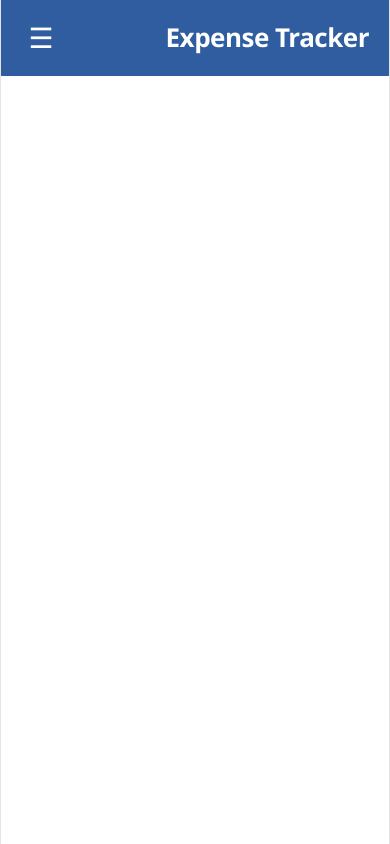
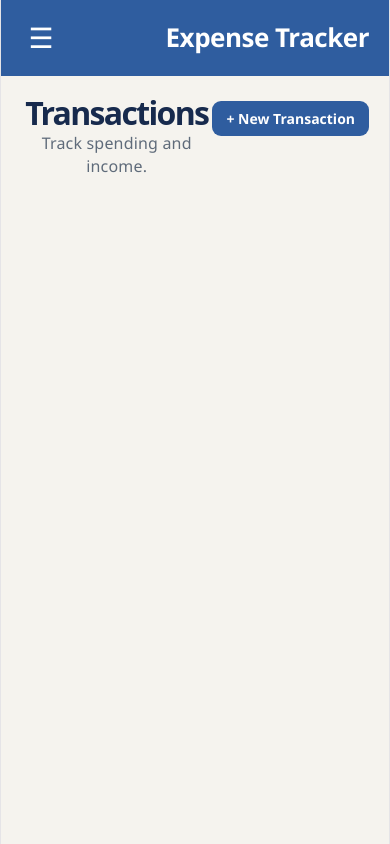
Before and after one commit to alyssanovelli/expense-tracker, a React (Vite) app: page /transactions in a window 390 px wide. Built offline with nearby package versions, Linux system fonts and the light colour scheme.

Commit message:
New transaction form

```diff
--- a/src/App.jsx
+++ b/src/App.jsx
@@ -1,9 +1,7 @@
+import { Outlet } from "react-router-dom";
 
-import Sidebar from "./components/sidebar";
 function App() {
-  return (
-    <Sidebar />
-  );
+    return <Outlet />;
 }
 
 export default App;
--- a/src/components/sidebar.jsx
+++ b/src/components/sidebar.jsx
@@ -26,7 +26,7 @@ function Sidebar() {
 
         {isOpen && (
             <div
-                className="sidebar=overlay"
+                className="sidebar-overlay"
                 onClick={closeMenu}
             ></div>
         )}
--- a/src/pages/Dashboard.jsx
+++ b/src/pages/Dashboard.jsx
@@ -8,3 +8,4 @@ function Dashboard() {
         </div>
     );
 }
+export default Dashboard
--- /dev/null
+++ b/src/pages/Transactions.css
@@ -0,0 +1,183 @@
+body {
+    margin: 0;
+    font-family: 'Segoe UI', sans-serif;
+    background-color: #f5f3ee;
+    color: #172a4d;
+}
+.transactions-page {
+    min-height: 100vh;
+    background-color: #f5f3ee
+}
+
+.transactions-main {
+    margin-left: 220px;
+    padding: 45px;
+}
+
+.header-transactions {
+    display: flex;
+    justify-content: space-between;
+    align-items: flex-start;
+    width: 100%;
+    margin-bottom: 35px;
+}
+
+.header-transactions h1 {
+    margin: 0;
+    font-size: 32px;
+    font-weight: 700;
+    color: #172a4d;
+}
+.header-transactions p {
+    margin: 8px 0 0;
+    color: #5f6b7a;
+    font-size: 16px;
+}
+
+.new-transaction-btn {
+    width: fit-content !important;
+    min-width: 0;
+    max-width: max-content;
+    flex: 0 0 auto;
+
+    margin: 0 0 0 auto;
+    padding: 8px 14px;
+
+    background-color: #2f5d9f;
+    color: white;
+    border: none;
+    border-radius: 9px;
+
+    font-family: 'Segoe UI', sans-serif;
+    font-size: 14px;
+    font-weight: 600;
+
+    cursor: pointer;
+    transition:
+        background-color 0.2s ease
+        transform 0.15s ease;
+}
+
+.new-transaction-btn:active {
+    transform: scale(0.97);
+}
+
+.new-transaction-btn:hover {
+    background-color: #244b82;
+}
+
+.transaction-card {
+    background-color: white;
+    border-radius: 18px;
+    padding: 30px;
+    max-width: 700px;
+    box-sizing: border-box;
+
+    animation: formOpen 0.25s ease-out;
+}
+
+.transaction-card.closing {
+    animation: formClose 0.2s ease-in forwards;
+}
+
+@keyframes formOpen {
+    from {
+        opacity: 0;
+        transform: translateY(-10px);
+    }
+
+    to{
+        opacity: 1;
+        transform: translateY(0);
+    }
+}
+
+@keyframes formClose {
+    from {
+        opacity: 1;
+        transform: translateY(0);
+    }
+
+    to {
+        opacity: 0;
+        transform: translateY(-10px);
+    }
+}
+
+.transaction-card h2 {
+    margin-top: 0;
+    color: #172a4d;
+    margin-bottom: 25px;
+    font-size: 22px;
+}
+
+.transaction-card form {
+    display: flex;
+    flex-direction: column;
+    gap: 10px;
+}
+
+.transaction-card label {
+    color: #172a4d;
+    font-size: 15px;
+    font-weight: 600;
+    margin-top: 8px;
+}
+
+.transaction-card input,
+.transaction-card select {
+    width: 100%;
+    box-sizing: border-box;
+    padding: 13px 15px;
+    border: 1px solid #d8dce3;
+    border-radius: 10px;
+    background-color: #f5f3ee;
+    color: #172a4d;
+    font-family: 'Segoe UI', sans-serif;
+    font-size: 15px;
+    outline: none;
+}
+
+.transaction-card input:focus,
+.transaction-card select:focus {
+    border-color: #2f5d9f;
+}
+
+.transaction-card button[type="submit"] {
+    margin-top: 20px;
+    padding: 14px;
+    border: none;
+    border-radius: 12px;
+    background-color: #2f5d9f;
+    color: white;
+    font-family: 'Segoe UI', sans-serif;
+    font-size: 16px;
+    font-weight: 600;
+    cursor: pointer;
+}
+
+.transaction-card button[type="submit"]:hover {
+    background-color: #244b82;
+}
+
+@media (max-width: 768px) {
+    .transactions-main {
+        margin-left: 0;
+        padding: 25px 20px;
+    }
+
+    .transactions-header {
+        flex-direction: column;
+        align-items: flex-start;
+        gap: 20px;
+    }
+
+    .new-transaction-btn {
+        width: 100%;
+    }
+
+    .transaction-card {
+        width: 100%;
+        padding: 24px;
+    }
+}
--- a/src/pages/Transactions.jsx
+++ b/src/pages/Transactions.jsx
@@ -1,3 +1,124 @@
-export default function Transactions() {
-    return <h1>Transactions</h1>;
+import Sidebar from "../components/sidebar";
+import { useState } from "react";
+import "./Transactions.css"
+
+function Transactions() {
+    const [name, setName] = useState("");
+    const [amount, setAmount] = useState("");
+    const [type, setType] = useState("expense");
+    const [date, setDate] = useState("");
+    const [note, setNote] = useState("");
+    const [showForm, setShowForm] = useState(false);
+    const [closingForm, setClosingForm] = useState(false);
+
+    const toggleForm = () => {
+    if (showForm) {
+        setClosingForm(true);
+
+        setTimeout(() => {
+            setShowForm(false);
+            setClosingForm(false);
+        }, 200);
+    } else {
+        setShowForm(true);
+    }
+};
+    const handleSubmit = async (e) => {
+        e.preventDefault();
+
+        const transaction = {
+            name, amount, type, date, note
+        };
+        try {
+            const response = await fetch("http://localhost:5000/api/transactions", {
+                method: "POST",
+                headers: {
+                    "Content-Type": "application/json",
+                    "Authorization": `Bearer ${localStorage.getItem("token")}`
+                },
+                body: JSON.stringify(transaction)
+            });
+            const data = await response.json();
+
+            if (!response.ok) {
+                console.error(data);
+                return;
+            }
+            console.log("Transaction saved:", data);
+
+            setName("");
+            setAmount("");
+            setType("expense");
+            setDate("");
+            setNote("");
+            setShowForm(false);
+        } catch (error) {
+            console.error("Error saving transaction:", error);
+        }
+    };
+    return (
+        <div className="transactions-page">
+            <Sidebar />
+        <main className="transactions-main">
+        <div className = "header-transactions">
+            <div>
+            <h1>Transactions</h1>
+            <p>Track spending and income.</p>
+            </div>
+            <button
+                className="new-transaction-btn"
+                onClick={toggleForm}
+>
+                {showForm ? "− Close" : "+ New Transaction"}
+            </button>
+        </div>
+       {showForm && (
+            <div className={`transaction-card ${closingForm ? "closing" : ""}`}>
+                <form onSubmit={handleSubmit}>
+                    <label>Name:</label>
+                    <input
+                    type="text"
+                    value={name}
+                    onChange={(e) => setName (e.target.value)}
+                    />
+
+                    <label>Amount:</label>
+                    <input
+                    type="number"
+                    value={amount}
+                    onChange={(e) => setAmount (e.target.value)}
+                    />
+
+                    <label>Type:</label>
+                    <select
+                        value={type}
+                        onChange={(e) => setType(e.target.value)}
+                    >
+                        <option value="expense">Expense</option>
+                        <option value="income">Income</option>
+                    </select>
+
+                    <label>Date:</label>
+                    <input
+                        type="date"
+                        value={date}
+                        onChange={(e) => setDate(e.target.value)}
+                    />
+
+                    <label>Notes:</label>
+                    <input
+                        type="text"
+                        value={note}
+                        onChange={(e) => setNote(e.target.value)}
+                    />
+                    <button type="submit">Save Transaction</button>
+                </form>
+            </div>
+        )}
+        </main>
+        </div>
+
+
+    )
 }
+export default Transactions;
```
Also changed, not shown: 1 other file (tests, documents, lock files or other folders).
